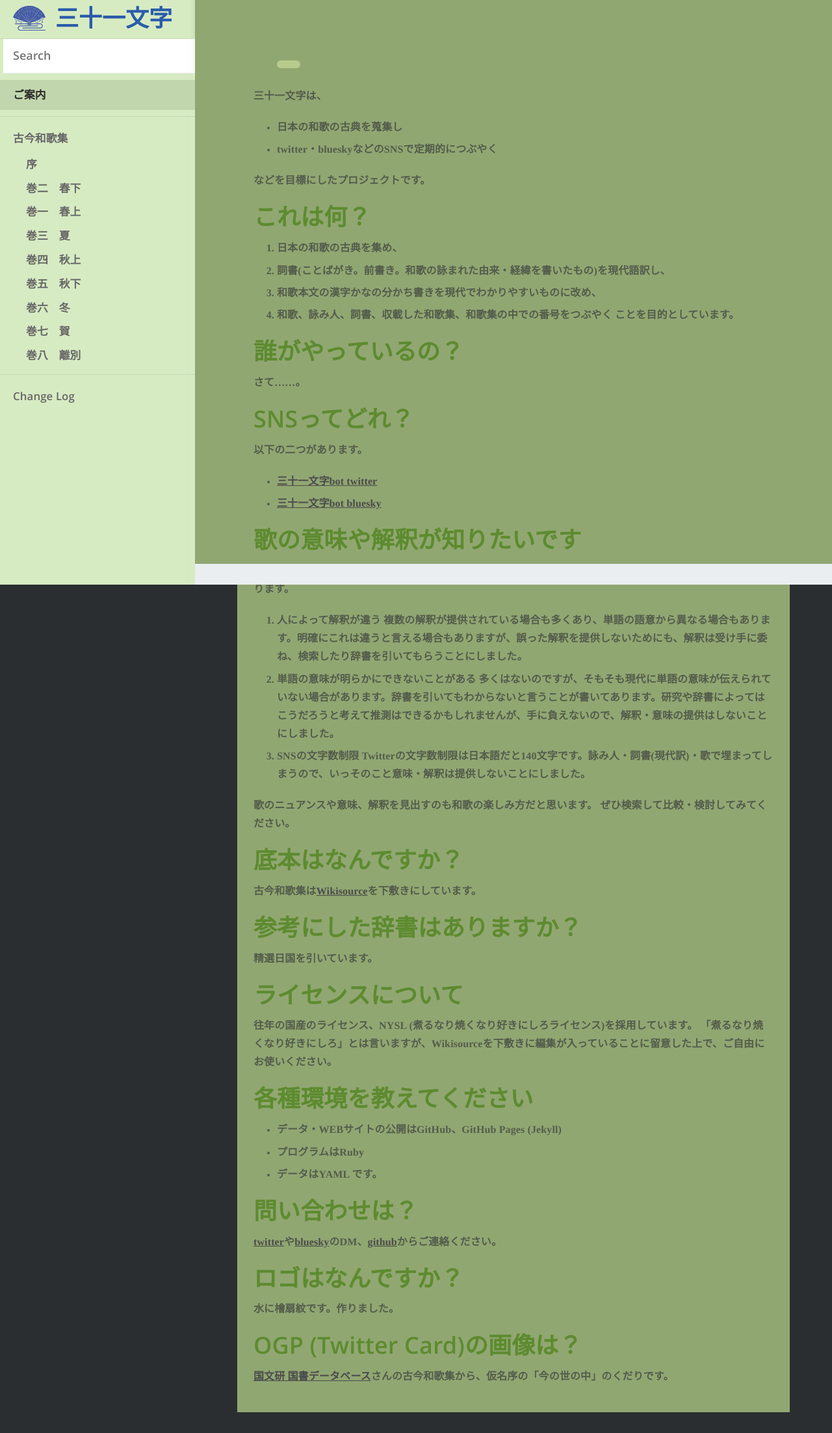
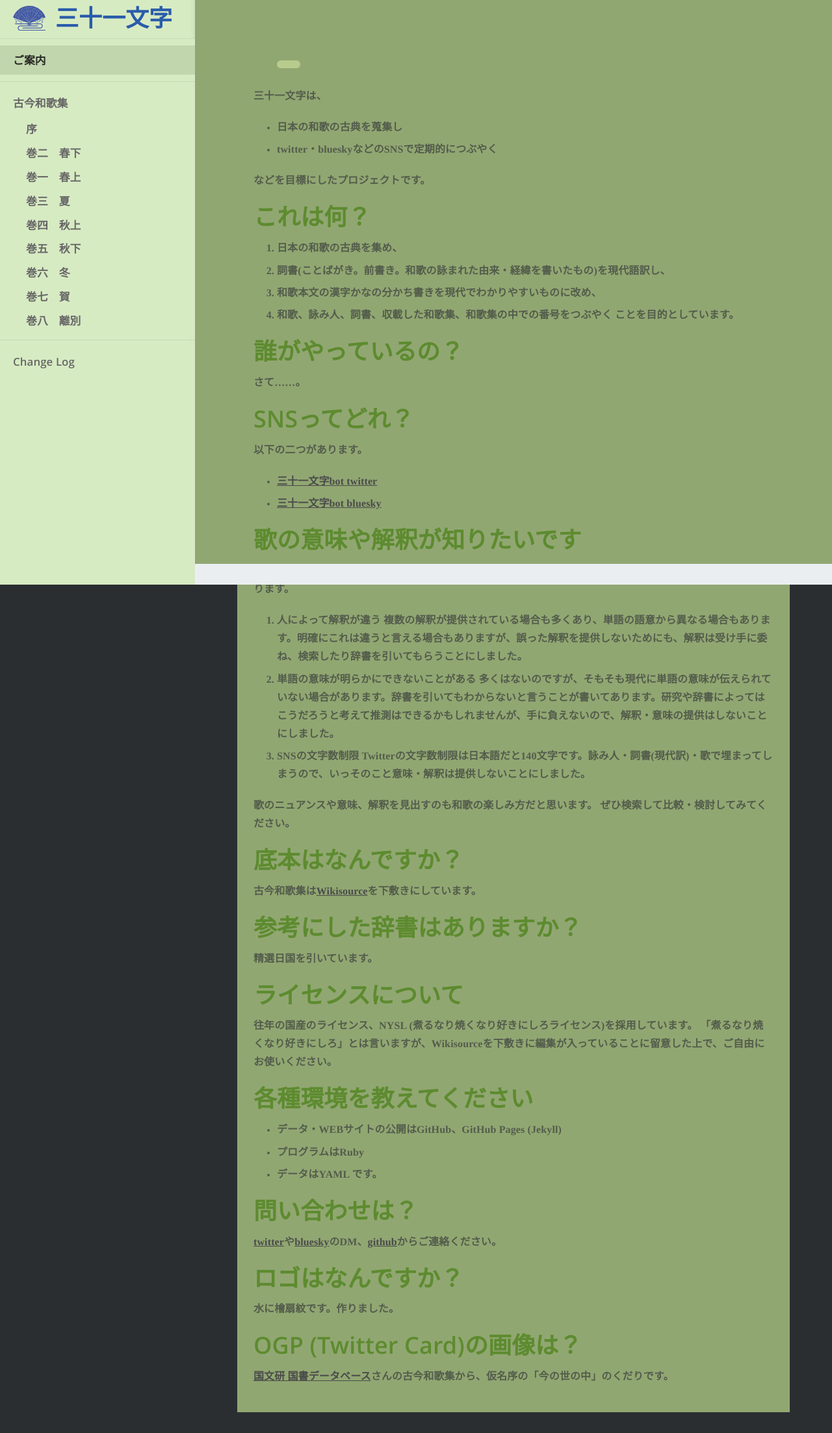
Before and after one commit to 31bot/31bot.github.io, a Jekyll site: the page built from index.md, in a window 1280 px wide. Shown: the whole page at 65% size. Built offline with Jekyll 4.4.1, drawn with Linux system fonts in a browser that asks for light colours.

Commit message:
Update default.html

```diff
--- a/_layouts/default.html
+++ b/_layouts/default.html
@@ -38,11 +38,6 @@
 				{{ site.title }}
 				<button type="button" class="open-nav" id="open-nav"></button>
 			</h1>
-
-			<form action="{{ site.baseurl }}/search/" method="get">
-				<input type="text" name="q" id="search-input" placeholder="Search" autofocus>
-				<input type="submit" value="Search" style="display: none;">
-			</form>
 
 			<nav {% if site.show_full_navigation %}class="full-navigation"{% endif %}>
 				<ul>
```
